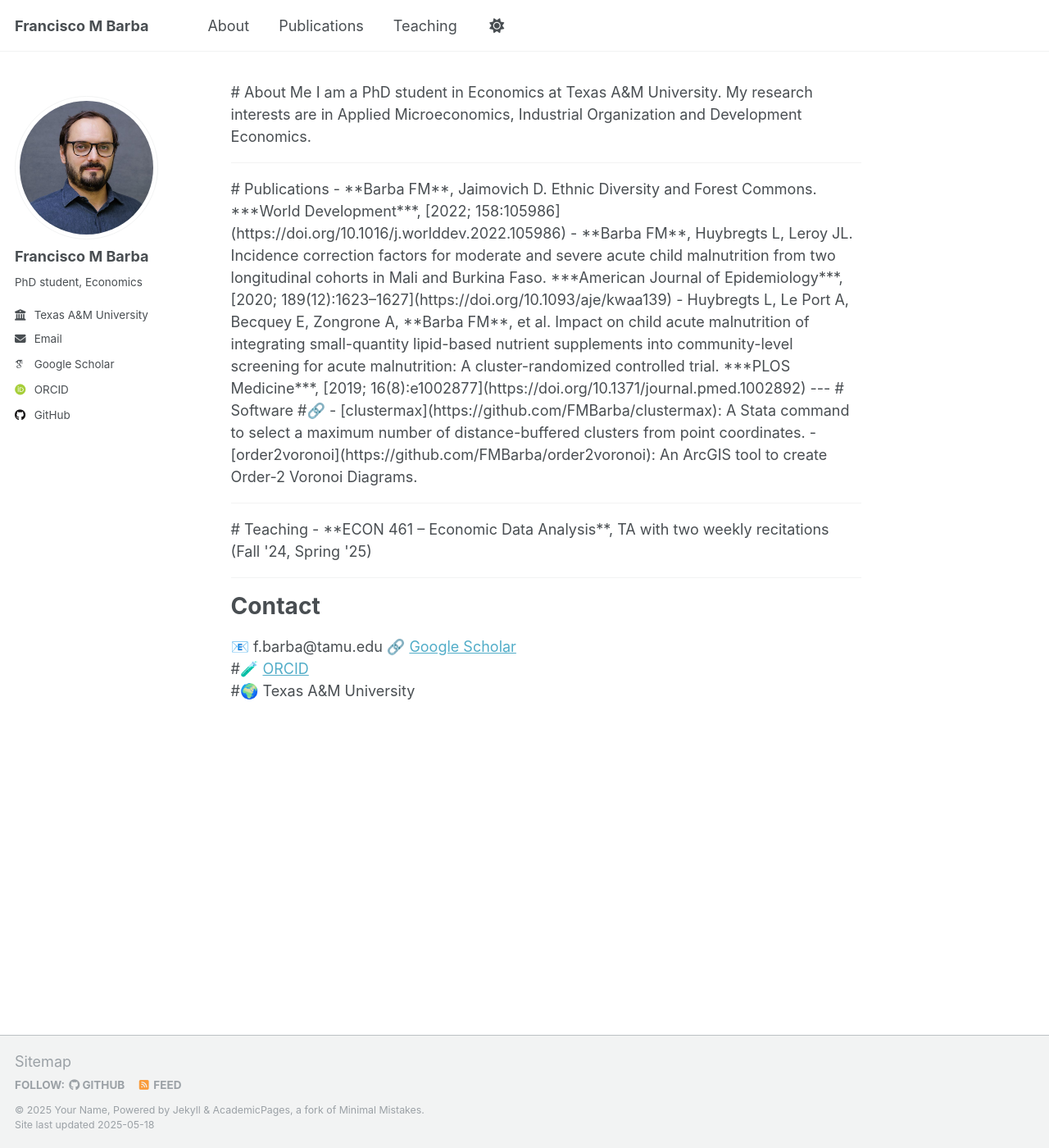
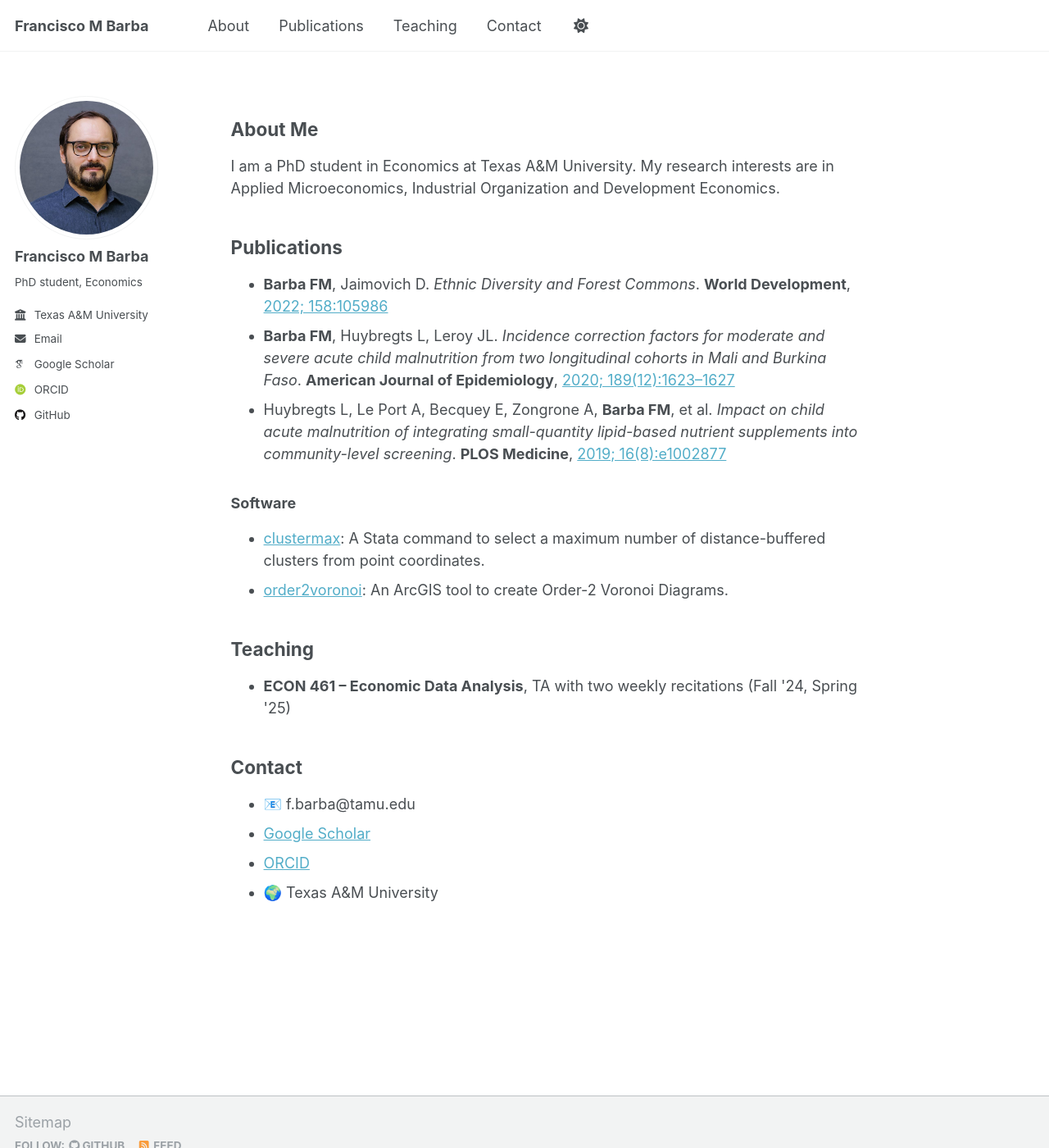
Before and after one commit to FMBarba/fmbarba.github.io, a Jekyll site: the page built from index.md, in a window 1280 px wide and 1400 px high. Shown: the whole window at 82% size. Built offline with Jekyll 4.4.1, drawn with Linux system fonts in a browser that asks for light colours; some web fonts are replaced.

Commit message:
Fix section formatting and add Contact to navigation

```diff
--- a/_data/navigation.yml
+++ b/_data/navigation.yml
@@ -17,6 +17,8 @@ main:
 - title: "Teaching"
   url: "#teaching"
 
+- title: "Contact"
+  url: "#contact"
 
   #- title: "Talks"
   # url: /talks/
--- a/index.md
+++ b/index.md
@@ -2,42 +2,47 @@
 layout: home
 author_profile: true
 ---
+
 <section id="about">
-# About Me
+  <h2>About Me</h2>
+  <p>I am a PhD student in Economics at Texas A&M University. My research interests are in Applied Microeconomics, Industrial Organization and Development Economics.</p>
+</section>
 
-I am a PhD student in Economics at Texas A&M University. My research interests are in Applied Microeconomics, Industrial Organization and Development Economics.
+<section id="publications">
+  <h2>Publications</h2>
+
+  <ul>
+    <li>
+      <strong>Barba FM</strong>, Jaimovich D. <em>Ethnic Diversity and Forest Commons</em>. <strong>World Development</strong>, <a href="https://doi.org/10.1016/j.worlddev.2022.105986">2022; 158:105986</a>
+    </li>
+    <li>
+      <strong>Barba FM</strong>, Huybregts L, Leroy JL. <em>Incidence correction factors for moderate and severe acute child malnutrition from two longitudinal cohorts in Mali and Burkina Faso</em>. <strong>American Journal of Epidemiology</strong>, <a href="https://doi.org/10.1093/aje/kwaa139">2020; 189(12):1623–1627</a>
+    </li>
+    <li>
+      Huybregts L, Le Port A, Becquey E, Zongrone A, <strong>Barba FM</strong>, et al. <em>Impact on child acute malnutrition of integrating small-quantity lipid-based nutrient supplements into community-level screening</em>. <strong>PLOS Medicine</strong>, <a href="https://doi.org/10.1371/journal.pmed.1002892">2019; 16(8):e1002877</a>
+    </li>
+  </ul>
+
+  <h3>Software</h3>
+  <ul>
+    <li><a href="https://github.com/FMBarba/clustermax">clustermax</a>: A Stata command to select a maximum number of distance-buffered clusters from point coordinates.</li>
+    <li><a href="https://github.com/FMBarba/order2voronoi">order2voronoi</a>: An ArcGIS tool to create Order-2 Voronoi Diagrams.</li>
+  </ul>
 </section>
----
-<section id="publications">
-# Publications
 
-- **Barba FM**, Jaimovich D. Ethnic Diversity and Forest Commons.
-  ***World Development***, [2022; 158:105986](https://doi.org/10.1016/j.worlddev.2022.105986)
+<section id="teaching">
+  <h2>Teaching</h2>
+  <ul>
+    <li><strong>ECON 461 – Economic Data Analysis</strong>, TA with two weekly recitations (Fall '24, Spring '25)</li>
+  </ul>
+</section>
 
-- **Barba FM**, Huybregts L, Leroy JL. Incidence correction factors for moderate and severe acute child malnutrition from two longitudinal cohorts in Mali and Burkina Faso.
-  ***American Journal of Epidemiology***, [2020; 189(12):1623–1627](https://doi.org/10.1093/aje/kwaa139)
-
-- Huybregts L, Le Port A, Becquey E, Zongrone A, **Barba FM**, et al. Impact on child acute malnutrition of integrating small-quantity lipid-based nutrient supplements into community-level screening for acute malnutrition: A cluster-randomized controlled trial.
-  ***PLOS Medicine***, [2019; 16(8):e1002877](https://doi.org/10.1371/journal.pmed.1002892)
-
----
-
-# Software
-#🔗
-- [clustermax](https://github.com/FMBarba/clustermax): A Stata command to select a maximum number of distance-buffered clusters from point coordinates.
-- [order2voronoi](https://github.com/FMBarba/order2voronoi): An ArcGIS tool to create Order-2 Voronoi Diagrams.
+<section id="contact">
+  <h2>Contact</h2>
+  <ul>
+    <li>📧 f.barba@tamu.edu</li>
+    <li><a href="https://scholar.google.com/citations?user=MPSmP7wAAAAJ&hl=en">Google Scholar</a></li>
+    <li><a href="https://orcid.org/0000-0002-5985-3652">ORCID</a></li>
+    <li>🌍 Texas A&M University</li>
+  </ul>
 </section>
----
-<section id="teaching">
-# Teaching
-
-- **ECON 461 – Economic Data Analysis**, TA with two weekly recitations (Fall '24, Spring '25)
-</section>
-  ---
-
-# Contact
-
-📧 f.barba@tamu.edu
-🔗 [Google Scholar](https://scholar.google.com/citations?user=MPSmP7wAAAAJ&hl=en)
-#🧪 [ORCID](orcid.org/0000-0002-5985-3652)
-#🌍 Texas A&M University
```
